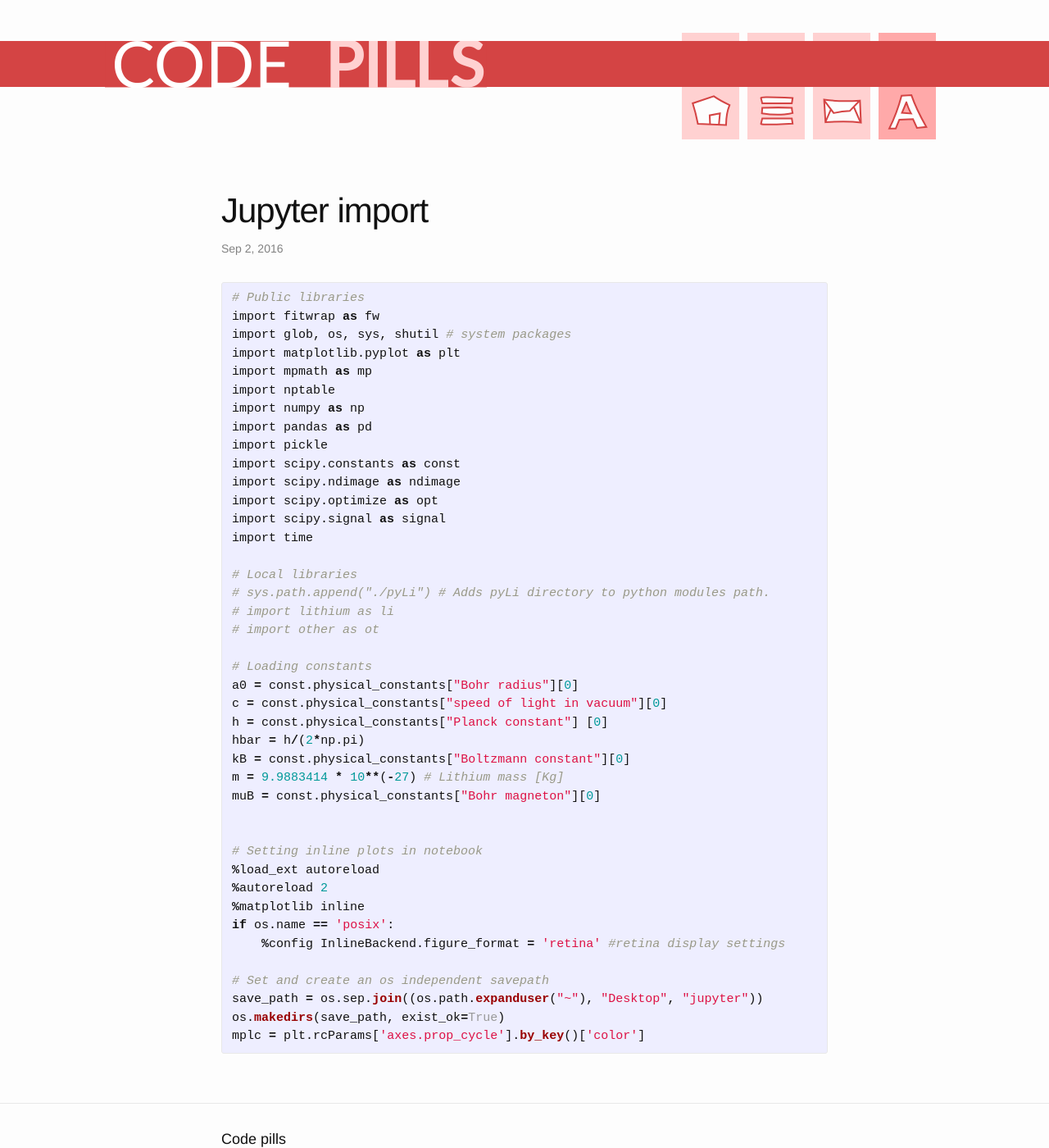
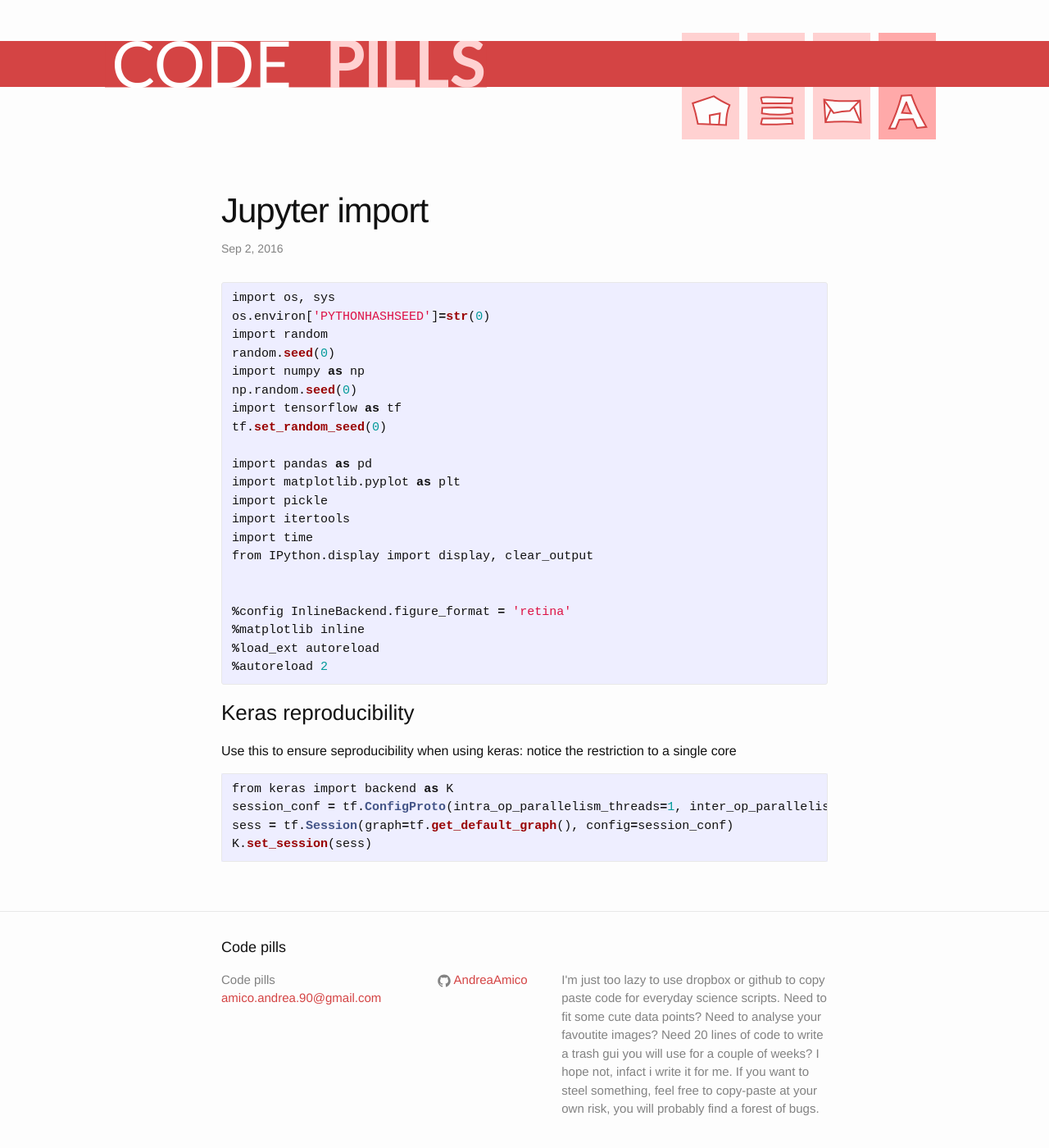
Before and after one commit to AndreaAmico/AndreaAmico.github.io, a Jekyll site: the page built from _posts/2016/2016-09-02-jupyter-imports.markdown, in a window 1280 px wide and 1400 px high. Shown: the whole window at 82% size. Built offline with Jekyll 4.4.1, drawn with Linux system fonts in a browser that asks for light colours.

Commit message:
updated jupyter imports and added numpy icon in the homepage

````diff
--- a/_posts/2016/2016-09-02-jupyter-imports.markdown
+++ b/_posts/2016/2016-09-02-jupyter-imports.markdown
@@ -6,45 +6,35 @@
 ---
 
 {% highlight python %}
-# Public libraries
-import fitwrap as fw
-import glob, os, sys, shutil # system packages
+import os, sys
+os.environ['PYTHONHASHSEED']=str(0)
+import random
+random.seed(0)
+import numpy as np
+np.random.seed(0)
+import tensorflow as tf
+tf.set_random_seed(0)
+
+import pandas as pd
 import matplotlib.pyplot as plt
-import mpmath as mp
-import nptable
-import numpy as np
-import pandas as pd
 import pickle
-import scipy.constants as const
-import scipy.ndimage as ndimage
-import scipy.optimize as opt
-import scipy.signal as signal
+import itertools
 import time
-
-# Local libraries
-# sys.path.append("./pyLi") # Adds pyLi directory to python modules path.
-# import lithium as li
-# import other as ot
-
-# Loading constants
-a0 = const.physical_constants["Bohr radius"][0]
-c = const.physical_constants["speed of light in vacuum"][0]
-h = const.physical_constants["Planck constant"] [0]
-hbar = h/(2*np.pi)
-kB = const.physical_constants["Boltzmann constant"][0]
-m = 9.9883414 * 10**(-27) # Lithium mass [Kg]
-muB = const.physical_constants["Bohr magneton"][0]
+from IPython.display import display, clear_output
 
 
-# Setting inline plots in notebook
+%config InlineBackend.figure_format = 'retina'
+%matplotlib inline
 %load_ext autoreload
 %autoreload 2
-%matplotlib inline
-if os.name == 'posix':
-    %config InlineBackend.figure_format = 'retina' #retina display settings
+{% endhighlight %}
 
-# Set and create an os independent savepath
-save_path = os.sep.join((os.path.expanduser("~"), "Desktop", "jupyter"))
-os.makedirs(save_path, exist_ok=True)
-mplc = plt.rcParams['axes.prop_cycle'].by_key()['color']
-{% endhighlight %}
+
+### Keras reproducibility
+Use this to ensure seproducibility when using keras: notice the restriction to a single core
+```python
+from keras import backend as K
+session_conf = tf.ConfigProto(intra_op_parallelism_threads=1, inter_op_parallelism_threads=1)
+sess = tf.Session(graph=tf.get_default_graph(), config=session_conf)
+K.set_session(sess)
+```
````
Also changed, not shown: index.html (+20 -11 lines), asset/images/home/numpy.png (added), asset/images/home/numpy.svg (added).
